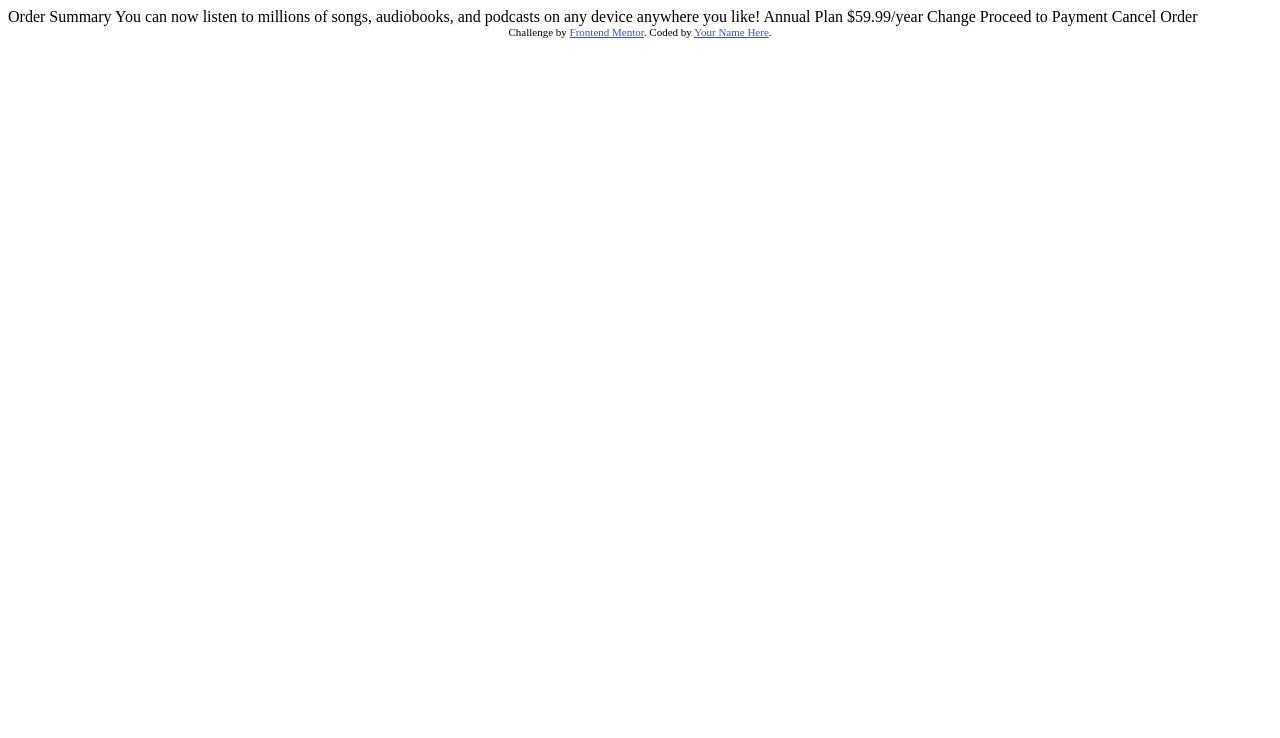
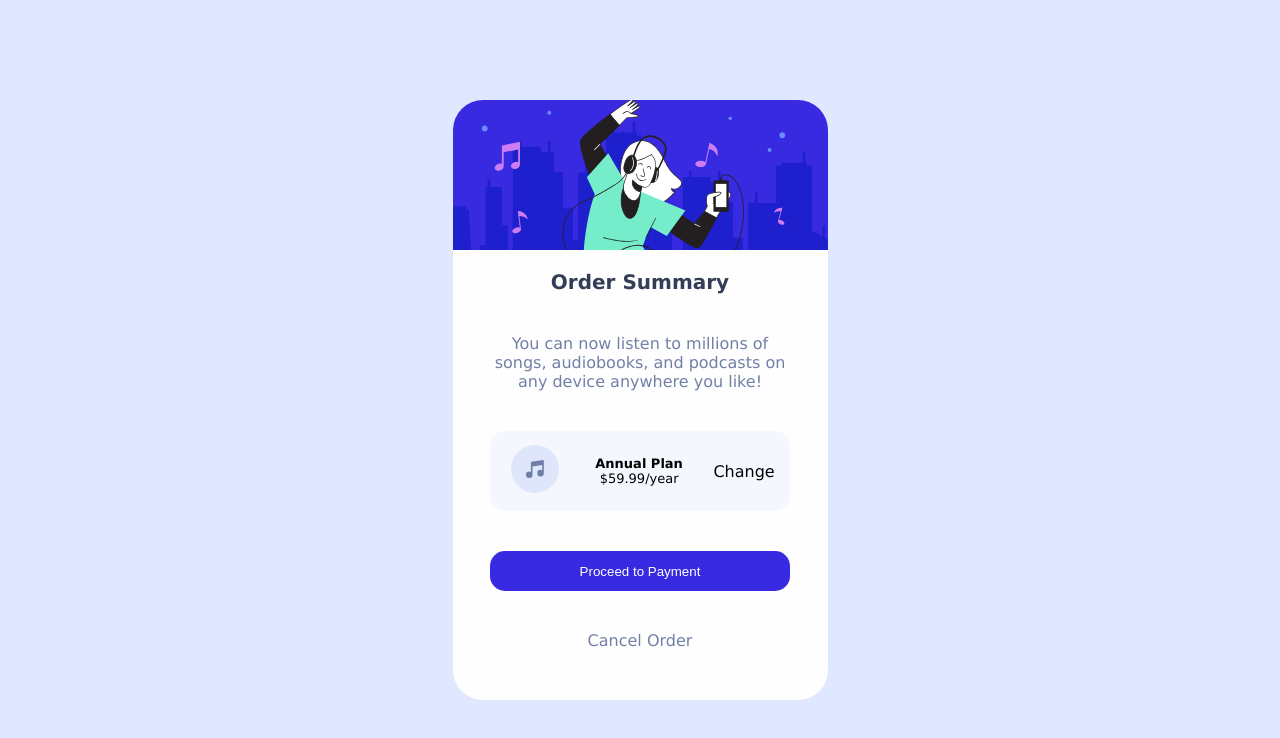
Before and after one commit to arecki3000/Order-summary-component, a plain HTML site: page index.html in a window 1280 px wide. Drawn offline with Linux system fonts and the light colour scheme.

Commit message:
finished

```diff
--- a/index.html
+++ b/index.html
@@ -1,37 +1,65 @@
 <!DOCTYPE html>
 <html lang="en">
   <head>
-  <meta charset="UTF-8">
-  <meta name="viewport" content="width=device-width, initial-scale=1.0"> <!-- displays site properly based on user's device -->
+    <meta charset="UTF-8" />
+    <meta name="viewport" content="width=device-width, initial-scale=1.0" />
+    <!-- displays site properly based on user's device -->
 
-  <link rel="icon" type="image/png" sizes="32x32" href="./images/favicon-32x32.png">
-
-  <title>Frontend Mentor | Order summary card</title>
+    <link
+      rel="icon"
+      type="image/png"
+      sizes="32x32"
+      href="./images/favicon-32x32.png"
+    />
+    <link rel="stylesheet" href="style.css" />
+    <title>Projekt 1</title>
 
     <!-- Feel free to remove these styles or customise in your own stylesheet 👍 -->
     <style>
-    .attribution { font-size: 11px; text-align: center; }
-    .attribution a { color: hsl(228, 45%, 44%); }
+      .attribution {
+        font-size: 11px;
+        text-align: center;
+      }
+      .attribution a {
+        color: hsl(228, 45%, 44%);
+      }
     </style>
   </head>
   <body>
+    <div class="container">
+      <div class="main-container">
+        <div class="image-container">
+          <img src="images/illustration-hero.svg" alt="background" />
+        </div>
+        <div class="text-container">
+          <div class="bold-text">Order Summary</div>
+          <div class="light-text">
+            You can now listen to millions of songs, audiobooks, and podcasts on
+            any device anywhere you like!
+          </div>
+          <div class="plan-container">
+            <div class="icon-container">
+              <img src="images/icon-music.svg" alt="icon" />
+            </div>
+            <div class="plan-price">
+              <div class="price">
+                <div class="bold">Annual Plan</div>
+                <div class="light">$59.99/year</div>
+              </div>
+              <div class="change">Change</div>
+            </div>
+          </div>
+          <button class="btn">Proceed to Payment</button>
+          <div class="cancel">Cancel Order</div>
+        </div>
+      </div>
+    </div>
 
-  Order Summary
-
-  You can now listen to millions of songs, audiobooks, and podcasts on any
-  device anywhere you like!
-
-  Annual Plan
-  $59.99/year
-
-  Change
-
-  Proceed to Payment
-  Cancel Order
-
-  <div class="attribution">
-    Challenge by <a href="https://www.frontendmentor.io?ref=challenge" target="_blank">Frontend Mentor</a>.
-    Coded by <a href="#">Your Name Here</a>.
-  </div>
+    <!-- <div class="attribution">
+      Challenge by
+      <a href="https://www.frontendmentor.io?ref=challenge" target="_blank"
+        >Frontend Mentor</a
+      >. Coded by <a href="#">Your Name Here</a>.
+    </div> -->
   </body>
 </html>
--- /dev/null
+++ b/style.css
@@ -0,0 +1,125 @@
+body {
+  padding: 0;
+  margin: 0;
+  box-sizing: border-box;
+  height: 100vh;
+  /* font-size: 62.5%; */
+  font-family: Verdana, Geneva, Tahoma, sans-serif;
+}
+
+.container {
+  display: flex;
+  justify-content: center;
+  align-items: center;
+  height: 100%;
+  width: 100%;
+  background-color: hsl(225, 100%, 94%);
+}
+.main-container {
+  width: 375px;
+  height: 600px;
+  /* margin: 0 auto; */
+  background-color: #fefefe;
+  text-align: center;
+  border: 0 solid none;
+  border-radius: 30px;
+}
+
+.image-container {
+  height: 150px;
+}
+
+.image-container img {
+  border-top-left-radius: 30px;
+  border-top-right-radius: 30px;
+  width: 100%;
+  height: 100%;
+  overflow: hidden;
+  object-fit: cover;
+}
+
+.text-container {
+  height: 450px;
+  font-size: 1rem;
+  display: flex;
+  flex-direction: column;
+  justify-content: space-around;
+}
+
+.text-container .bold-text {
+  font-size: 20px;
+  font-weight: bold;
+  color: #333d55;
+  text-align: center;
+}
+
+.text-container .light-text {
+  font-size: 16px;
+  /* font-weight: bold; */
+  color: hsl(224, 23%, 55%);
+  width: 80%;
+  margin: 0 auto;
+}
+
+.plan-container {
+  width: 80%;
+  margin: 0 auto;
+  background: hsl(225, 100%, 98%);
+  height: 80px;
+  display: flex;
+  border-radius: 15px;
+  align-items: center;
+}
+
+.plan-container .plan-price {
+  width: 70%;
+  height: 100%;
+  display: flex;
+  justify-content: space-around;
+  align-items: center;
+}
+
+.plan-container .icon-container {
+  width: 30%;
+}
+.prince {
+  height: 50%;
+  display: flex;
+  flex-direction: column;
+  justify-content: space-around;
+}
+.bold {
+  font-size: small;
+  font-weight: bold;
+}
+
+.light {
+  font-size: small;
+}
+
+.btn {
+  width: 80%;
+  margin: 0 auto;
+  border: none;
+  background: #382ae1;
+  height: 40px;
+  border-radius: 15px;
+  color: #fefefe;
+  cursor: pointer;
+  transition: background ease-out 100ms;
+}
+
+.btn:hover {
+  background: #766be9;
+}
+
+.cancel {
+  font-size: 16px;
+  color: hsl(224, 23%, 55%);
+  cursor: pointer;
+  margin: 0 auto 30px auto;
+}
+
+.cancel:hover {
+  font-weight: bold;
+}
```
Lines whose indentation alone changed are shown as unchanged.
